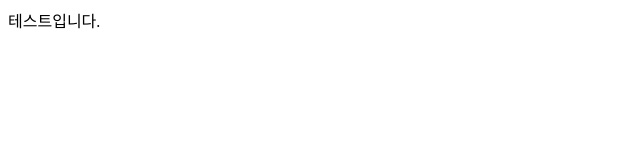
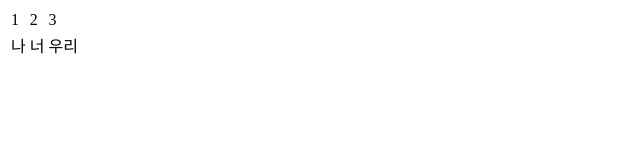
Before and after one commit to 0sunman/test_2, a plain HTML site: page index.html in a window 1280 px wide. Shown: the whole page, without its empty margins (0-640 px from the left). Drawn offline with Linux system fonts and the light colour scheme.

Commit message:
테스트

```diff
--- a/index.html
+++ b/index.html
@@ -2,6 +2,17 @@
 <html>
     <head></head>
     <body>
-        테스트입니다.
+        <table>
+            <tr>
+                <Td>1</Td>
+                <Td>2</Td>
+                <Td>3</Td>
+            </tr>
+            <tr>
+                <Td>나</Td>
+                <Td>너</Td>
+                <Td>우리</Td>
+            </tr>
+        </table>
     </body>
 </html>
```
